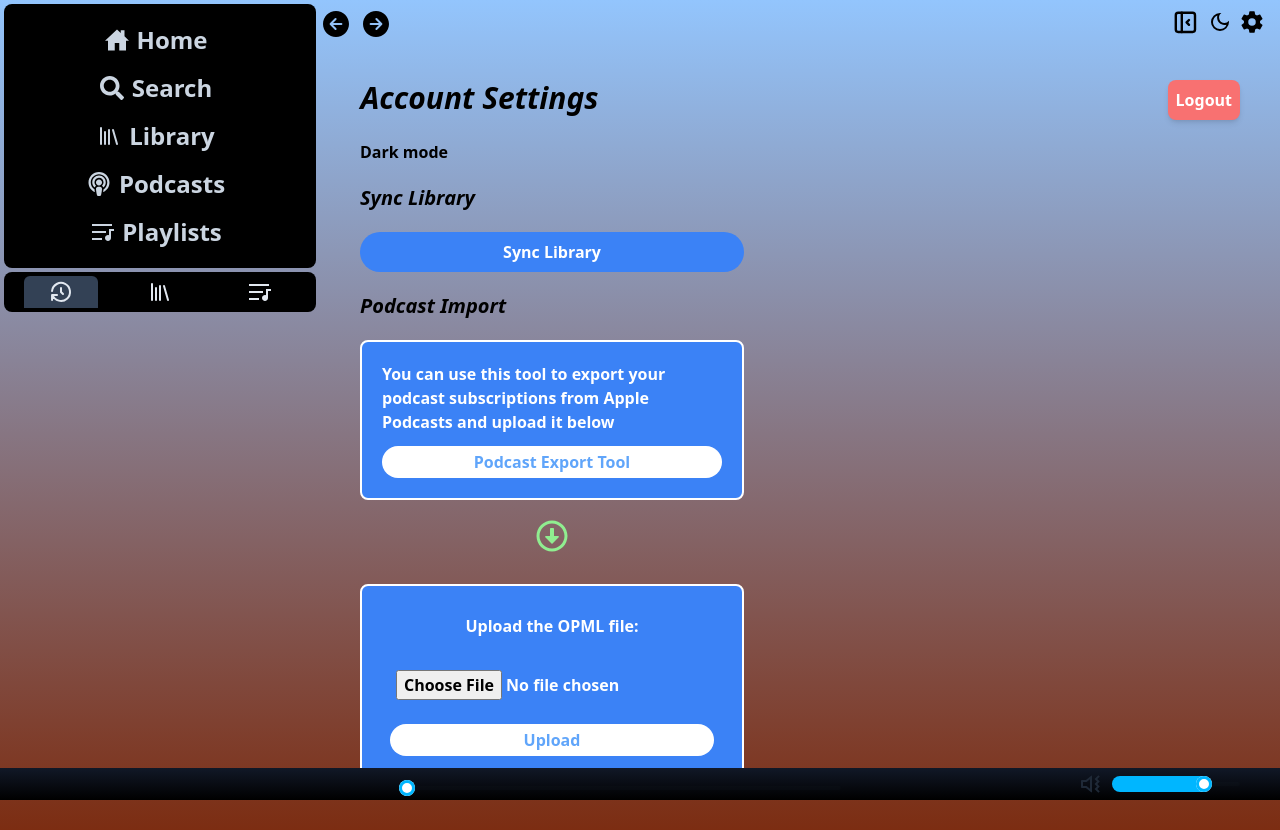
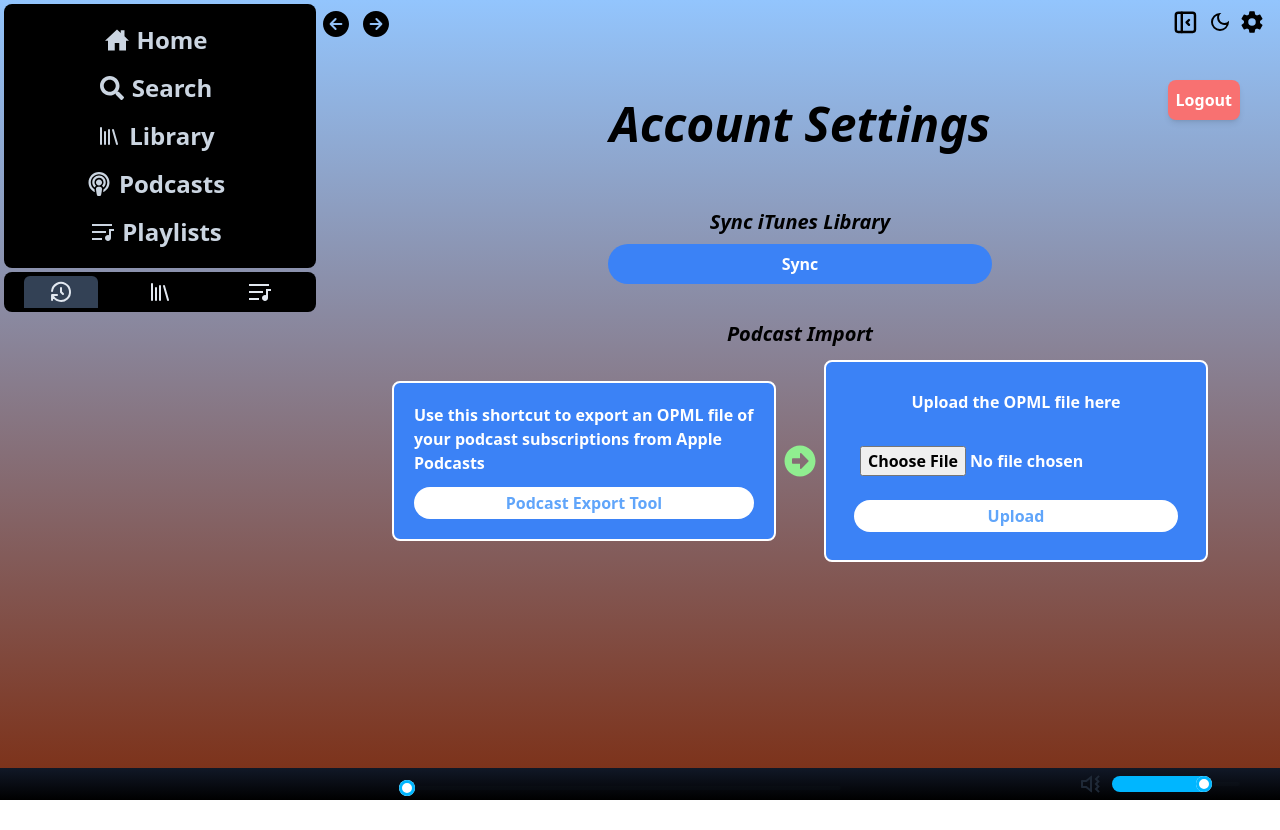
Before and after one commit to SteveCutler/applemusicwebapp, a React (Vite) app in the folder PernStackTsTemplate/frontend/: page /settings in a window 1280 px wide. After the commit the page ends 800 px from the top, so only its background shows below. Built offline with nearby package versions, Linux system fonts and the light colour scheme; no server answers; sample sign-in values are in the browser's storage.

Commit message:
worked on settings page layout, footer layout, checking for dashboard calls to call loaders

```diff
--- a/PernStackTsTemplate/frontend/src/components/Apple/AppleDashboard.tsx
+++ b/PernStackTsTemplate/frontend/src/components/Apple/AppleDashboard.tsx
@@ -299,6 +299,8 @@
     const [moreMadeForYou, setMoreMadeForYou] = useState(false)
     const [loadingPodcasts, setLoadingPodcasts] = useState(true)
     const [loadingRecent, setLoadingRecent] = useState(true)
+    const [loadingRecentEps, setLoadingRecentEps] = useState(true)
+    const [loadingProgress, setLoadingProgress] = useState(true)
     const [loadingRecommendations, setLoadingRecommendations] = useState(true)
 
     const style = { fontSize: '1.5rem' }
@@ -538,8 +540,10 @@
                     // console.log('sorted', sortedEps)
 
                     setRecentEps(sortedEps)
+                    setLoadingRecentEps(false)
                 } catch (error) {
                     console.error(error)
+                    setLoadingRecentEps(false)
                 }
             }
         }
@@ -565,25 +569,30 @@
                 const data = await response.json()
 
                 setPodSubs(data)
+                setLoadingPodcasts(false)
             } catch (error) {
                 console.error('Error subscribing to podcast:', error)
-
+                setLoadingPodcasts(false)
                 toast.error('Error retrieving podcasts..')
             }
         }
 
         if (!podSubs) {
             getSubs()
+        } else {
+            setLoadingPodcasts(false)
         }
         if (!recentEps && podSubs) {
             getRecentEps()
         } else {
-            // setLoadingPodcasts(false)
+            setLoadingRecentEps(false)
         }
 
         if (!podcastProgress) {
             fetchPodcastProgress()
+            setLoadingProgress(false)
         } else {
+            setLoadingProgress(false)
         }
 
         if (podcastProgress && podSubs && recentEps) {
@@ -621,20 +630,22 @@
                     />
                 )
             )}
-            {loadingPodcasts ? (
+            {loadingPodcasts || loadingRecentEps || loadingProgress ? (
                 <SkeletonDropdownDisplay sliceNumber={sliceNumber} />
+            ) : recentEps && podcastProgress && podSubs ? (
+                <DropdownDisplay
+                    podcast={true}
+                    object={recentEps}
+                    sliceNumber={sliceNumber}
+                />
             ) : (
                 !loadingPodcasts &&
-                recentEps &&
-                podcastProgress &&
-                podSubs && (
-                    <DropdownDisplay
-                        podcast={true}
-                        object={recentEps}
-                        sliceNumber={sliceNumber}
-                    />
-                )
+                !loadingRecentEps &&
+                !loadingProgress &&
+                !podSubs &&
+                null
             )}
+
             {loadingRecommendations ? (
                 <SkeletonDropdownDisplay sliceNumber={sliceNumber} />
             ) : recommendations ? (
--- a/PernStackTsTemplate/frontend/src/components/Homepage/Footer.tsx
+++ b/PernStackTsTemplate/frontend/src/components/Homepage/Footer.tsx
@@ -650,7 +650,7 @@
             style={{ maxHeight: '75px' }}
         >
             <div className="flex justify-between   items-center my-1 w-full">
-                <div className="flex gap-2 justify-start  w-1/4 items-center  ">
+                <div className="flex gap-2 justify-between  w-1/4   items-center  ">
                     {albumArtUrl && musicKitInstance?.nowPlayingItem ? (
                         <img
                             src={albumArtUrl}
@@ -678,14 +678,14 @@
                         )
                     )}
 
-                    <div className="flex flex-col  me-2 justify-center  w-full  truncate items-start text-xs font-normal">
+                    <div className="flex flex-col   justify-between  w-full  truncate  text-xs font-normal">
                         {musicKitInstance?.nowPlayingItem ? (
-                            <div className="flex items-center">
+                            <div className="flex w-full   items-center">
                                 <div
                                     onClick={goToAlbum}
-                                    className="font-semibold   w-full flex-col flex-shrink flex justify-around"
+                                    className="font-semibold   w-full flex-col truncate  flex  justify-between"
                                 >
-                                    <div className="hover:cursor-pointer  hover:text-white">
+                                    <div className="hover:cursor-pointer flex w-full truncate hover:text-white">
                                         <div>
                                             {
                                                 musicKitInstance?.nowPlayingItem
@@ -717,7 +717,7 @@
                                         musicKitInstance?.nowPlayingItemIndex
                                     ] && (
                                         <div
-                                            className="hover:text-white ps-2  hover:active:scale-90"
+                                            className="hover:text-white ps-2 flex  hover:active:scale-90"
                                             onClick={() => {
                                                 const object =
                                                     musicKitInstance?.queue
@@ -770,8 +770,8 @@
                                     )}
                             </div>
                         ) : isPlayingPodcast ? (
-                            <div className="flex items-center">
-                                <div className="font-semibold   w-full flex-col flex-shrink flex justify-around">
+                            <div className="flex justify-center items-center ">
+                                <div className="font-semibold   w-full flex-col flex-shrink flex justify-between">
                                     <div
                                         className="hover:text-white  hover:cursor-pointer    h-fit"
                                         onClick={goToPodcastEpisode}
@@ -794,9 +794,11 @@
                 {/* {podcastDuration && isPlayingPodcast && (
                     <div>{podcastDuration}</div>
                 )} */}
-                <div className="flex flex-col   justify-center  items-center w-1/2 ">
+                <div
+                    className={`flex flex-col  ${isPlayingPodcast ? 'translate-x-5' : 'translate-x-0'} justify-center  items-center w-1/2 `}
+                >
                     <div
-                        className={`flex  ${isPlayingPodcast ? 'translate-x-5' : 'translate-x-2'} translate-y-1 mx-auto w-1/4 justify-center `}
+                        className={`flex  ${isPlayingPodcast ? 'translate-x-3' : 'translate-x-2'} translate-y-1 mx-auto w-1/4 justify-center `}
                     >
                         <button
                             className={`${shuffle && 'text-blue-600'} ${(isPlayingPodcast || !musicKitInstance?.nowPlayingItem) && 'hidden'} flex rounded-full mx-2 items-center justify-center active:scale-95`}
--- a/PernStackTsTemplate/frontend/src/components/Homepage/ImportPodcasts.tsx
+++ b/PernStackTsTemplate/frontend/src/components/Homepage/ImportPodcasts.tsx
@@ -128,7 +128,7 @@
 
     return (
         <div className="bg-blue-500 text-white w-96  border-2 border-white font-semibold p-7 rounded-lg flex flex-col justify-center m-3 text-center mx-auto gap-3 items-center">
-            Upload the OPML file:
+            Upload the OPML file here
             <form
                 className="flex flex-col justify-center mt-5 items-center w-full mx-auto gap-1"
                 onSubmit={e => {
--- a/PernStackTsTemplate/frontend/src/pages/Settings.tsx
+++ b/PernStackTsTemplate/frontend/src/pages/Settings.tsx
@@ -2,7 +2,7 @@
 import { useStore } from '../store/store'
 import ImportPodcasts from '../components/Homepage/ImportPodcasts'
 import useLogout from '../hooks/auth/useLogout'
-import { FaRegArrowAltCircleDown } from 'react-icons/fa'
+import { FaArrowAltCircleRight } from 'react-icons/fa'
 
 const Settings = () => {
     const {
@@ -57,12 +57,11 @@
 
     return (
         <div
-            className={`flex-col font-semibold flex w-11/12 gap-5 ${darkMode ? 'text-white' : 'text-black'} justify-start`}
+            className={`flex-col font-semibold flex w-11/12 gap-5 ${darkMode ? 'text-white' : 'text-black'} items-center justify-center`}
         >
-            <div className="w-full flex justify-between ">
-                <h1 className="text-3xl w-11/12 mx-auto font-bold italic">
-                    Account Settings
-                </h1>
+            <div className="w-full flex justify-between items-center ">
+                <div> </div>
+                <h1 className="text-3xl w-11/12 mx-auto font-bold italic"></h1>
                 <div
                     onClick={logout}
                     className="rounded-lg shadow-md active:scale-95 w-fit select-none hover:bg-red-500 hover:cursor-pointer text-white p-2 bg-red-400"
@@ -70,9 +69,14 @@
                     Logout
                 </div>
             </div>
-            <div>Dark mode</div>
-
-            <div className="text-xl font-bold italic">Sync Library</div>
+            <h1 className="text-5xl w-11/12 -translate-y-10  mx-auto text-center font-bold italic">
+                Account Settings
+            </h1>
+            {/* <div>Dark mode</div> */}
+            <div className="mb-4 gap-2 flex flex-col items-center justify-center ">
+                <div className="text-xl font-bold italic">
+                    Sync iTunes Library
+                </div>
                 <button
                     onClick={e => {
                         loadingLibrary
@@ -90,13 +94,15 @@
                           ? 'syncing...'
                           : loadingLibraryError
                             ? 'error'
-                        : 'Sync Library'}
+                            : 'Sync'}
                 </button>
-
+            </div>
+            <div className="w-full flex justify-start items-center flex-col">
                 <div className="text-xl font-bold italic">Podcast Import</div>
-            <div className="border-2 max-w-96 bg-blue-500 text-white border-white rounded-lg p-5">
-                You can use this tool to export your podcast subscriptions from
-                Apple Podcasts and upload it below
+                <div className="w-full flex gap-2 justify-center items-center">
+                    <div className="border-2 max-w-96 bg-blue-500 flex flex-col text-left justify-center text-white border-white rounded-lg p-5">
+                        Use this shortcut to export an OPML file of your podcast
+                        subscriptions from Apple Podcasts
                         <a
                             href="https://www.icloud.com/shortcuts/44009520675540d7945263e088f6e915"
                             target="_blank" // Optional: Opens the link in a new tab
@@ -107,10 +113,12 @@
                         </a>
                     </div>
                     <div className="max-w-96 flex items-center justify-center">
-                <FaRegArrowAltCircleDown style={style} />
+                        <FaArrowAltCircleRight style={style} />
                     </div>
                     <div className="flex justify-start w-fit">
                         <ImportPodcasts />
+                    </div>
+                </div>
             </div>
         </div>
     )
```
Lines whose indentation alone changed are shown as unchanged.
